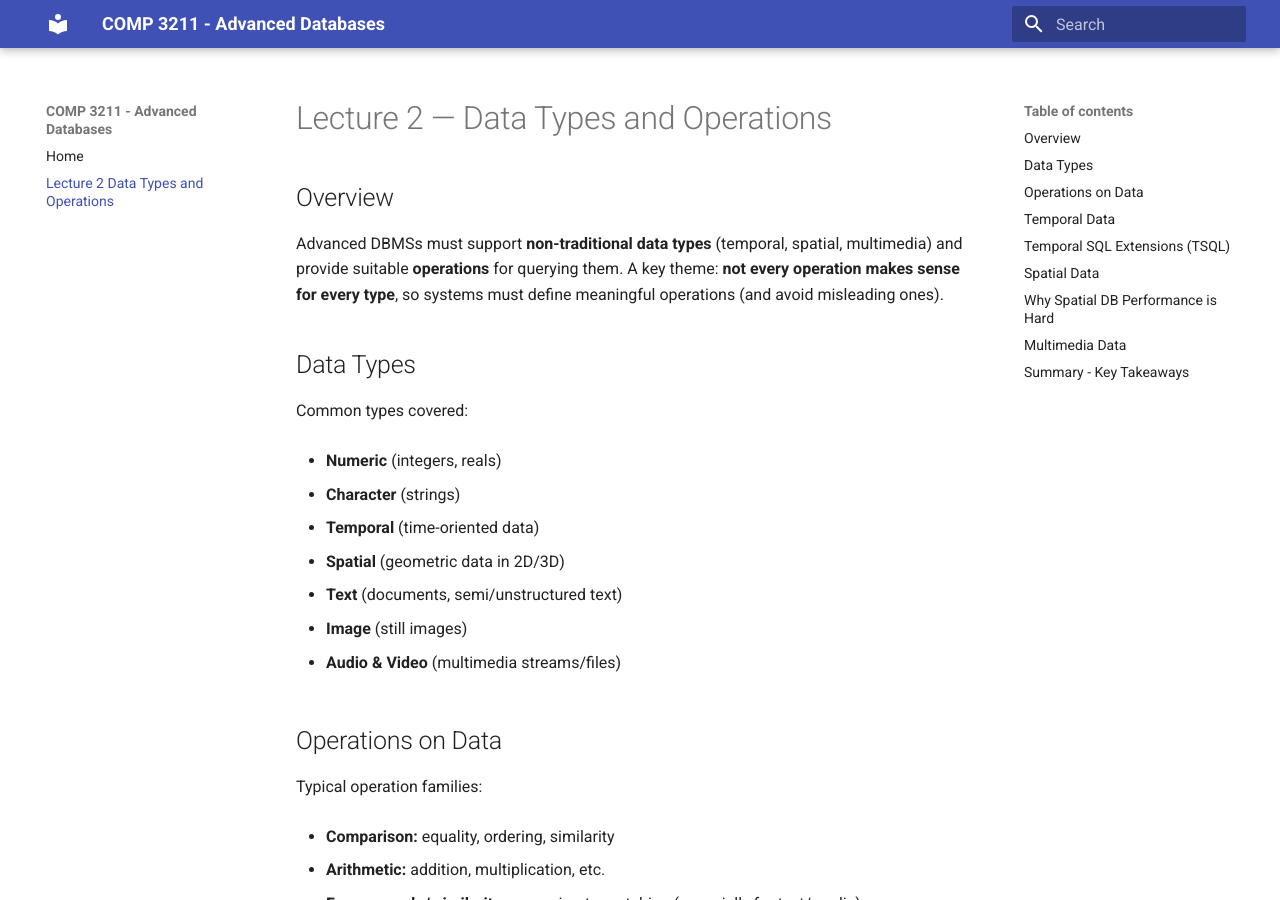
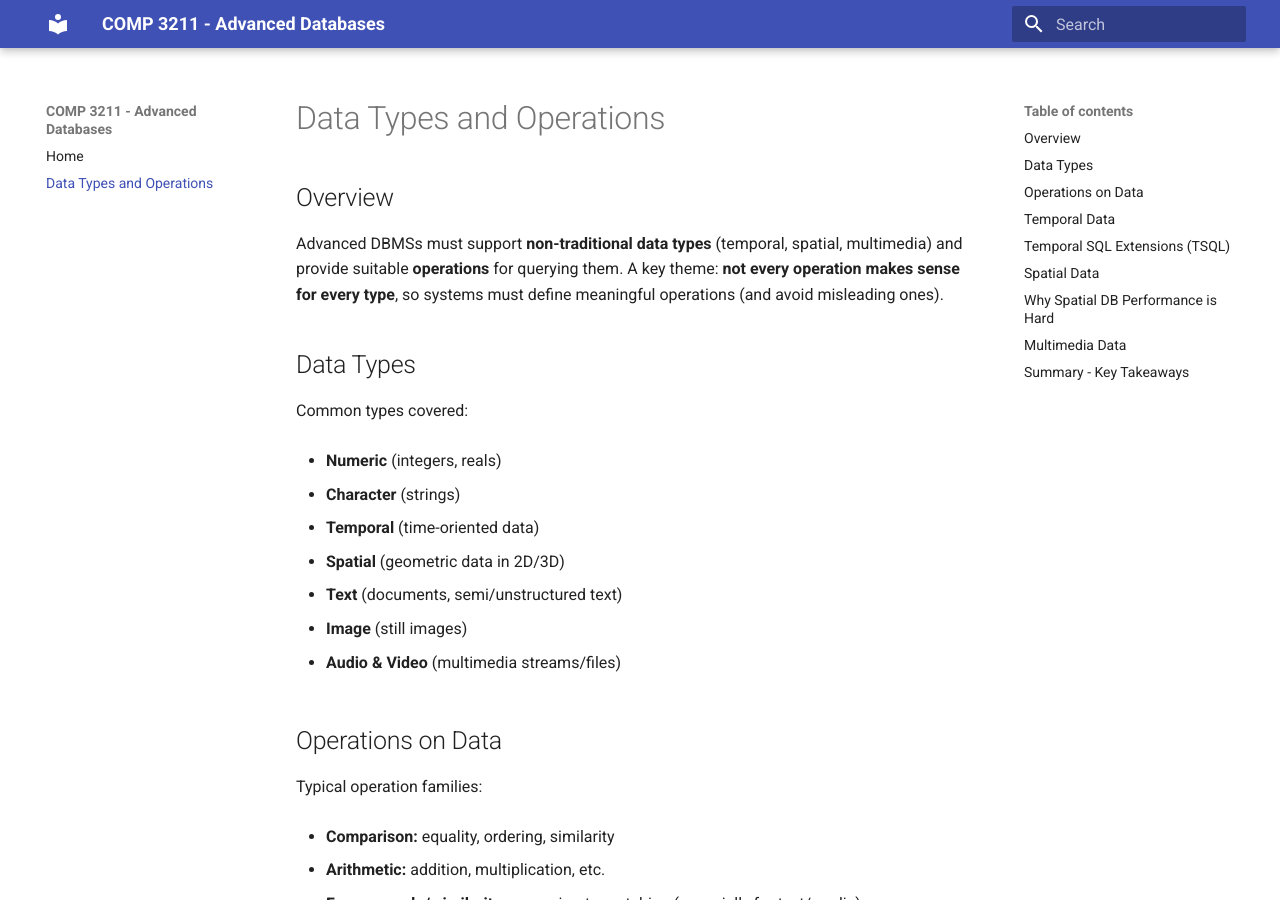
Before and after one commit to ZayanMA/COMP3211_Advanced_Databases, an MkDocs documentation site: the page built from docs/data_types_and_operations.md, in a window 1280 px wide and 900 px high. Built offline with MkDocs 1.6.1 and Material for MkDocs 9.7.7, drawn with Linux system fonts in a browser that asks for light colours.

Commit message:
Updating naming

```diff
--- a/docs/lecture_2.md
+++ b/docs/data_types_and_operations.md
@@ -1,4 +1,4 @@
-# Lecture 2 — Data Types and Operations
+# Data Types and Operations
 
 
 ## Overview
--- a/mkdocs.yml
+++ b/mkdocs.yml
@@ -8,7 +8,7 @@ theme:
 
 nav:
   - Home: index.md
-  - Lecture 2 Data Types and Operations: lecture_2.md
+  - Data Types and Operations: data_types_and_operations.md
 
 markdown_extensions:
   - admonition
```
